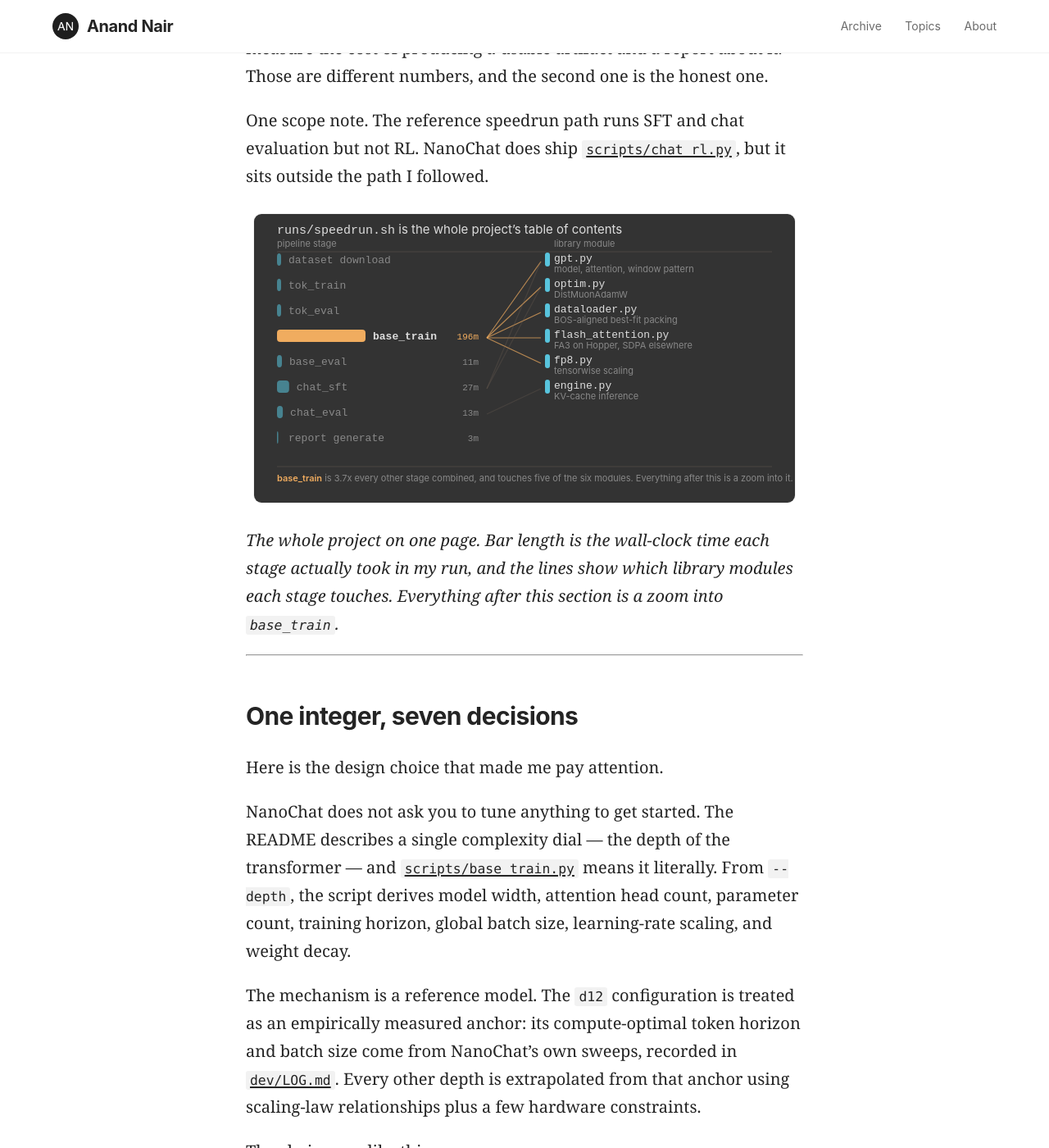
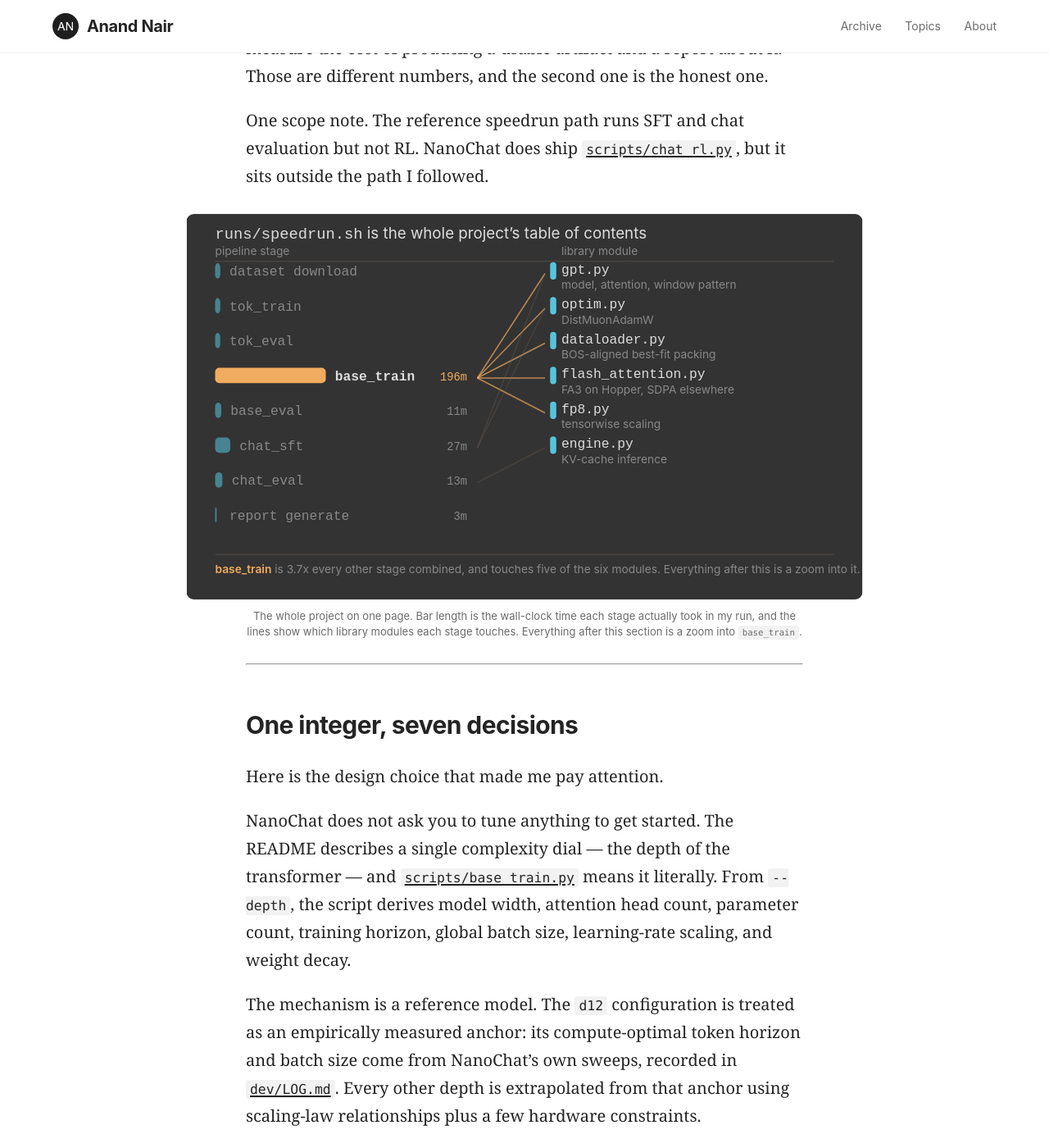
Before and after one commit to anandnair2005/anandnair2005.github.io, a Jekyll site: the page built from _posts/2026-08-10-nanochat-speedrun-part-1.md, in a window 1280 px wide and 1400 px high, scrolled down 2236 px. Shown: the whole window at 82% size. Built offline with Jekyll 4.4.1, drawn with Linux system fonts in a browser that asks for light colours.

Commit message:
Update figure styling, scaling, and preview caption tests

```diff
--- a/_posts/2026-08-10-nanochat-speedrun-part-1.md
+++ b/_posts/2026-08-10-nanochat-speedrun-part-1.md
@@ -39,6 +39,7 @@ One scope note. The reference speedrun path runs SFT and chat evaluation but not
 ![The whole project on one page](/figures/nanochat-speedrun-part-1/repo-map.svg)
 
 *The whole project on one page. Bar length is the wall-clock time each stage actually took in my run, and the lines show which library modules each stage touches. Everything after this section is a zoom into `base_train`.*
+{: .caption}
 
 ---
 
@@ -72,6 +73,7 @@ The full derivation, with the paper behind each rule, is in [Appendix B](#append
 ![One integer fixing everything below it](/figures/nanochat-speedrun-part-1/depth-cascade.svg)
 
 *One integer fixing everything below it. `d12` is the measured anchor, which is why its scaling factors are exactly `1.0`; the `d24` column is the configuration I planned to run, derived by hand from the formulas before I ran anything.*
+{: .caption}
 
 I reproduced this derivation by hand for depth 24 before running anything, which gives Part 2 its first thing to check.
 
@@ -121,6 +123,7 @@ The code is right and the comment is stale. In a repository built this carefully
 ![Bar width is the attention window, so the ratio is the whole story](/figures/nanochat-speedrun-part-1/sssl-window.svg)
 
 *Bar width is the attention window, so the ratio is the whole story. Eighteen of twenty-four layers never see more than 512 tokens; the six gold bars carry every long-range interaction in the model.*
+{: .caption}
 
 ---
 
@@ -183,6 +186,7 @@ So I counted the modules by hand. A depth-24 model has 24 blocks, each with 6 li
 ![Every linear layer in the model, drawn at the same size so the proportion is honest](/figures/nanochat-speedrun-part-1/precision-map.svg)
 
 *Every linear layer in the model, drawn at the same size so the proportion is honest. The thirteen the filter refuses are not an oversight: twelve `ve_gate` projections that fail the divisible-by-16 rule, and one `smear_gate` far below any workable dimension.*
+{: .caption}
 
 > **What I expect to see** &mdash; The run should report converting exactly `145` of `158` linear layers and skipping `13`. If the numbers differ, my reading of the filter is wrong.
 
@@ -207,6 +211,7 @@ Three goals, all visible in the structure: overlap communication with computatio
 ![One step, four ranks, one time axis](/figures/nanochat-speedrun-part-1/optimizer-step.svg)
 
 *One step, four ranks, one time axis. The dashed line marks where an ordinary DDP-wrapped model would already have been all-reducing; here the gradients are still rank-local, and communication happens afterwards as an explicit async phase.*
+{: .caption}
 
 > **Not tested here** &mdash; I can read the design, but I have no profiler trace. I will not claim communication was actually hidden behind computation, only that the code is structured so it could be.
 
@@ -229,6 +234,7 @@ The result is 100% utilization. No padding, ever. Every token in every batch is
 ![Successive states of a single row](/figures/nanochat-speedrun-part-1/bestfit-packing.svg)
 
 *Successive states of a single row. Two documents are placed whole, then nothing in the buffer fits the remaining 270 tokens, so the shortest buffered document is cropped to fill it exactly. The red block is what that costs.*
+{: .caption}
 
 #### Why a third of the tokens get thrown away
 
--- a/assets/css/style.css
+++ b/assets/css/style.css
@@ -18,9 +18,11 @@
 
   --wide: 1200px;   /* figure / table breakout width */
   --read: 680px;    /* reading measure, matches Medium */
-  --figmax: 680px;    /* figures never exceed the reading column */
+  --figmax: 860px;   /* figure ceiling: wider than the text, inside the tables */
   --wide-table: 900px; /* opt-in breakout for sentence-heavy tables */
 }
+
+
 
 * { box-sizing: border-box; }
 
@@ -137,7 +139,7 @@ a.pill:hover { background: var(--line); color: var(--ink); }
   border-left: 3px solid var(--ink); color: var(--ink-2);
 }
 
-/* Images render at their natural size, centred in the reading column.
+/* Images render at their natural size, centred on the reading column.
 
    kramdown turns a standalone ![alt](src) into <p><img>, NOT <figure>, so
    both shapes have to be sized the same way. An earlier version sized only
@@ -145,7 +147,11 @@ a.pill:hover { background: var(--line); color: var(--ink); }
    which stretched every diagram to 1200px - scaling a 422px-wide figure by
    2.8x, magnifying its text with it, and making it taller than the viewport.
 
-   Figures are drawn to fit the measure now, so nothing needs to break out. */
+   Figures are presented slightly wider than the text measure, so they need a
+   breakout to stay centred. The critical difference from the broken version
+   is `width: auto`: max-width only permits a figure to be wider, it never
+   forces one to be. A figure narrower than the column still renders at its
+   own size. */
 .post-body figure {
   display: block;
   margin: 28px auto;
@@ -156,10 +162,10 @@ a.pill:hover { background: var(--line); color: var(--ink); }
 .post-body p > img {
   display: block;
   width: auto;
-  max-width: min(100%, var(--figmax));
+  max-width: min(var(--figmax), calc(100vw - 48px));
   height: auto;
-  margin-left: auto;
-  margin-right: auto;
+  margin-left: 50%;
+  transform: translateX(-50%);
 }
 
 /* border-radius on a replaced element clips its content, so the dark SVG
@@ -176,6 +182,11 @@ a.pill:hover { background: var(--line); color: var(--ink); }
    from the figure instead. */
 .post-body p > img {
   margin-top: 28px;
+  margin-bottom: 10px;
+}
+
+/* An image with no caption under it keeps the full bottom margin. */
+.post-body p:not(:has(+ p.caption)) > img {
   margin-bottom: 28px;
 }
 
@@ -184,6 +195,24 @@ a.pill:hover { background: var(--line); color: var(--ink); }
 .post-body p:has(> img:only-child) {
   margin: 0;
 }
+
+/* Captions are written as an italic line under the image and tagged with
+   {: .caption}. kramdown never produces <figure>/<figcaption> from image
+   syntax, so this is the only way to caption a figure without writing raw
+   HTML in the post. */
+.post-body p.caption {
+  max-width: var(--read);
+  margin: 0 auto 28px;
+  font-family: var(--sans);
+  font-size: 13px;
+  line-height: 1.5;
+  color: var(--ink-2);
+  text-align: center;
+}
+.post-body p.caption em {
+  font-style: normal;
+}
+
 .post-body figcaption {
   max-width: var(--read); margin: 10px auto 0;
   font-family: var(--sans); font-size: 13px; color: var(--ink-2); text-align: center;
```
Also changed, not shown: figures/figlib.py (+13 -7 lines), preview.py (+9 -1 lines), figures/nanochat-speedrun-part-1/bestfit-packing.svg, figures/nanochat-speedrun-part-1/depth-cascade.svg, figures/nanochat-speedrun-part-1/optimizer-step.svg, figures/nanochat-speedrun-part-1/png/precision-map.png, figures/nanochat-speedrun-part-1/png/repo-map.png, figures/nanochat-speedrun-part-1/png/sssl-window.png, figures/nanochat-speedrun-part-1/precision-map.svg, figures/nanochat-speedrun-part-1/repo-map.svg, figures/nanochat-speedrun-part-1/sssl-window.svg, 1 other file.
